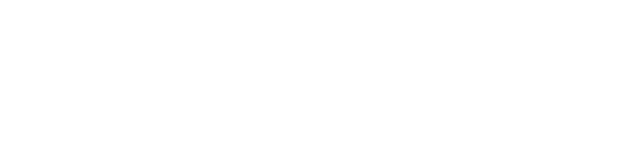
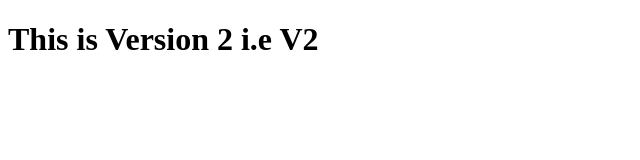
Before and after one commit to Varshintej/myrepo, a plain HTML site: page index.html in a window 1280 px wide. Shown: the whole page, without its empty margins (0-640 px from the left). Drawn offline with Linux system fonts and the light colour scheme.

Commit message:
This is V2

```diff
--- a/index.html
+++ b/index.html
@@ -9,7 +9,7 @@
 </head>
 
 <body>
-
+	<h1> This is Version 2 i.e V2 </h1>
 </body>
 
 </html>
```
